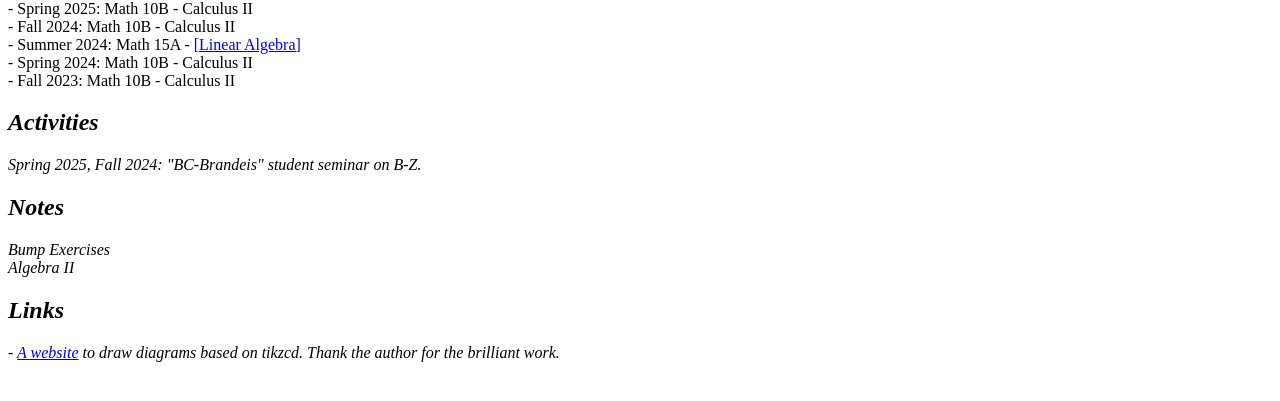
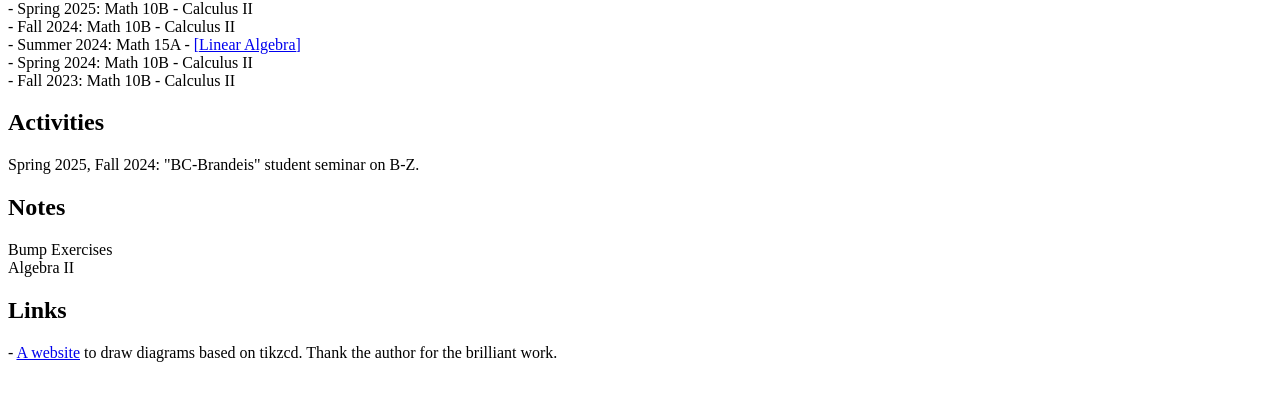
Before and after one commit to axhou/axhou.github.io, a Jekyll site: the page index.html, which Jekyll copies as it is, in a window 1280 px wide. Shown: the part 358-759 px from the top of the page. Built offline with Jekyll 4.4.1, drawn with Linux system fonts in a browser that asks for light colours.

Commit message:
Update index.html

```diff
--- a/index.html
+++ b/index.html
@@ -42,18 +42,16 @@ I am a Ph.D. student in mathematics at Brandeis University, currently studying a
   - Summer 2024: Math 15A - <a href="./s2024la.md">[Linear Algebra]<a> <br/>
   - Spring 2024: Math 10B - Calculus II <br/>
   - Fall 2023: Math 10B - Calculus II <br/>
-<em>
 </p>
 
 <p>
 <h2>Activities</h2>
-<em>Spring 2025, Fall 2024: "BC-Brandeis" student seminar on B-Z.
-<em>
+Spring 2025, Fall 2024: "BC-Brandeis" student seminar on B-Z.
 </p>
 
 <p>
 <h2>Notes</h2>
-<em>Bump Exercises <br/>
+Bump Exercises <br/>
     Algebra II
 </p>
 
```
